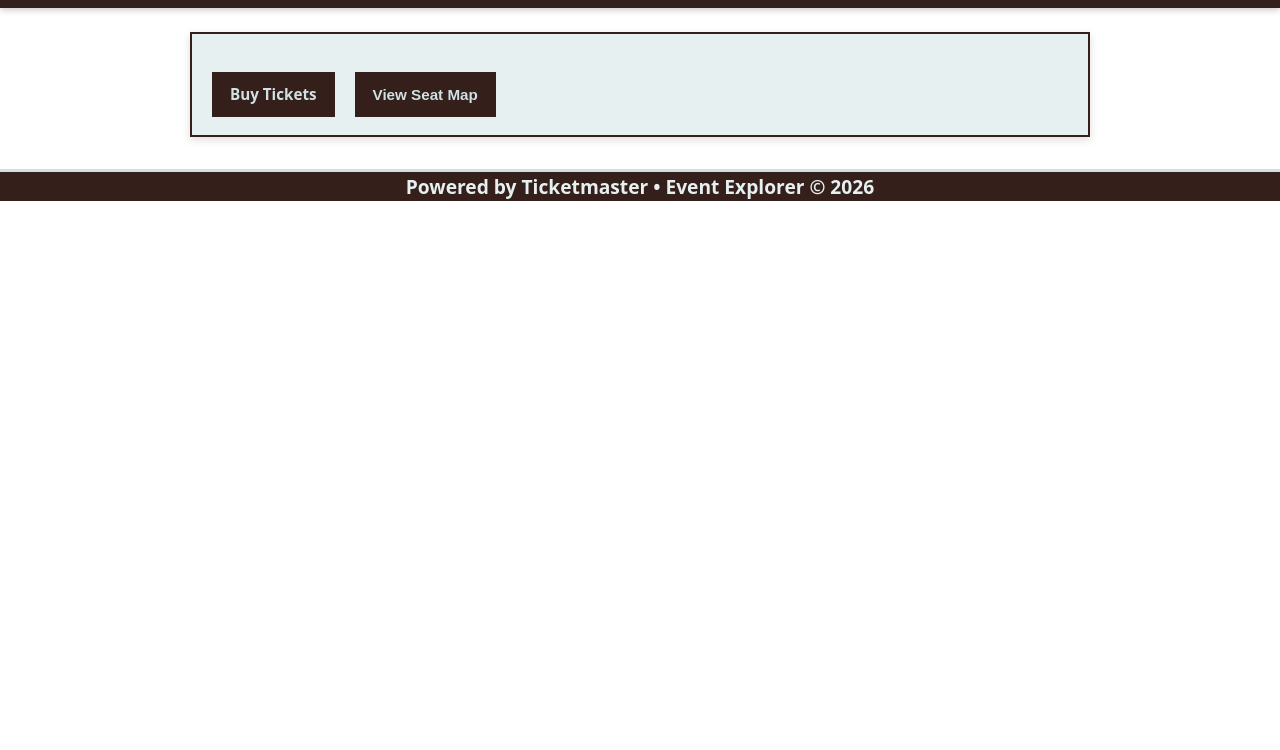
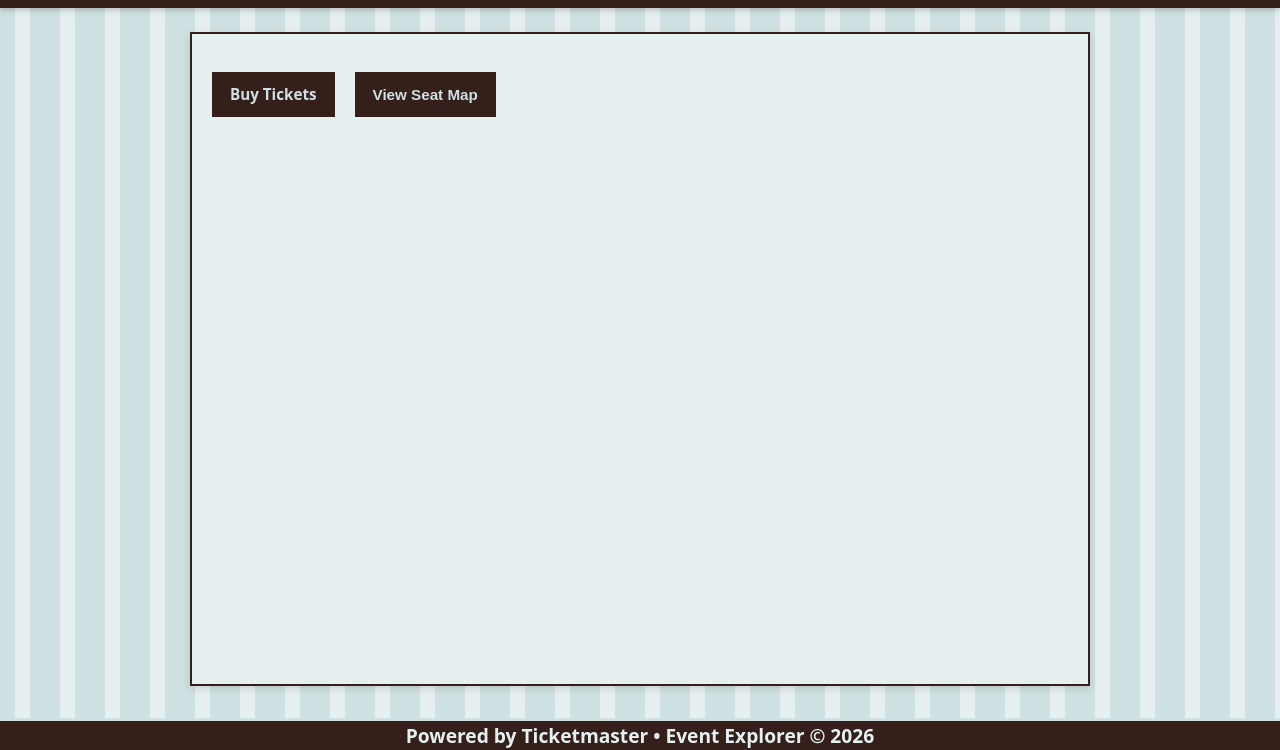
Before and after one commit to amolendyk1/ticketmaster-event-tracker, a plain HTML site: page event.html in a window 1280 px wide. Shown: the part 50-800 px from the top of the page. Drawn offline with Linux system fonts and the light colour scheme.

Commit message:
adjust the style

```diff
--- a/event.html
+++ b/event.html
@@ -3,23 +3,26 @@
 <head>
   <meta charset="UTF-8" />
   <title>Event Details</title>
+
   <link rel="stylesheet" href="style.css" />
 </head>
 
-
+<body class="tm-body">
+  <!-- HEADER -->
   <header class="tm-header">
     <div class="tm-header-inner">
       <h1 class="tm-logo">Event Explorer</h1>
+
       <nav class="tm-nav">
         <a href="index.html" class="tm-nav-link">Back</a>
       </nav>
     </div>
   </header>
 
+  <!-- MAIN -->
+  <main class="tm-main tm-main--detail">
 
-  <main class="tm-main tm-main--detail">
     <section class="tm-panel tm-panel--detail">
-
       <div class="tm-detail-header">
         <h2 id="event-name"></h2>
         <p id="event-date"></p>
@@ -36,10 +39,11 @@
           View Seat Map
         </button>
       </div>
+    </section>
 
-    </section>
   </main>
 
+  <!-- SEAT MAP MODAL -->
   <div id="seatmap-modal" class="tm-modal">
     <div class="tm-modal-content">
       <button id="close-seatmap" class="tm-modal-close">Close</button>
@@ -47,6 +51,7 @@
     </div>
   </div>
 
+  <!-- FOOTER (now always at bottom) -->
   <footer class="tm-footer">
     Powered by Ticketmaster • Event Explorer © 2026
   </footer>
```
Lines whose indentation alone changed are shown as unchanged.
